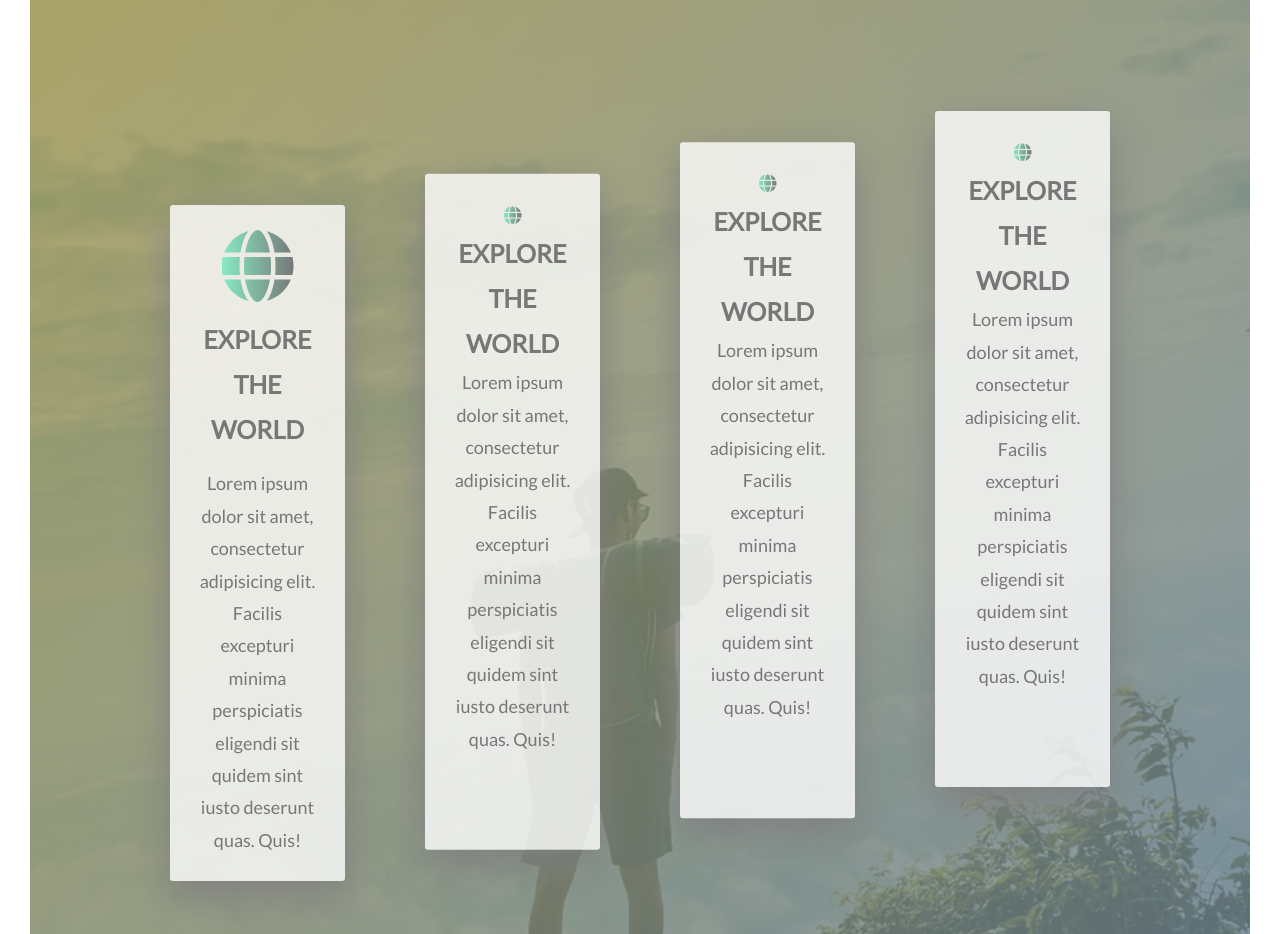
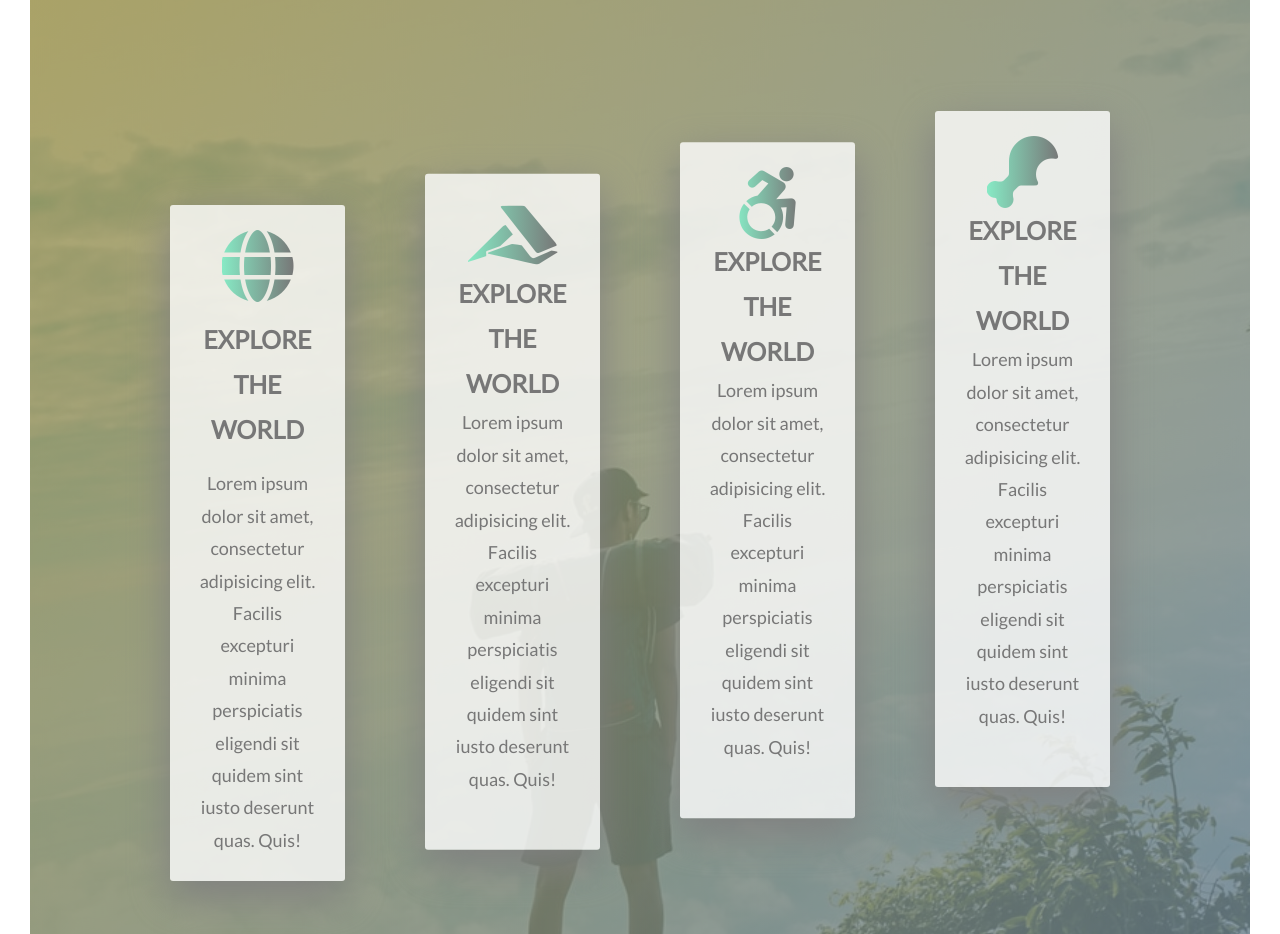
Before and after one commit to ivanmaric1/BJJ_site, a plain HTML site: page index.html in a window 1280 px wide. Shown: the part 2520-3454 px from the top of the page. Drawn offline with Linux system fonts and the light colour scheme.

Commit message:
dodane ikone

```diff
--- a/index.html
+++ b/index.html
@@ -60,26 +60,28 @@
          </p>
        </div>
        <div class="feature-box">
-        <i class="fas fa-globe feature-box__icon"></i>
+        <i class="fab fa-accusoft fa-4x feature-box__icon"></i>
         <h3 class="heading-tertiary">Explore the world</h3>
         <p>
            Lorem ipsum dolor sit amet, consectetur adipisicing elit. Facilis excepturi minima perspiciatis eligendi sit quidem sint iusto deserunt quas. Quis!
         </p>
       </div>
       <div class="feature-box">
-        <i class="fas fa-globe feature-box__icon"></i>
+        <i class="fab fa-accessible-icon fa-4x feature-box__icon"></i>
         <h3 class="heading-tertiary">Explore the world</h3>
         <p>
            Lorem ipsum dolor sit amet, consectetur adipisicing elit. Facilis excepturi minima perspiciatis eligendi sit quidem sint iusto deserunt quas. Quis!
         </p>
       </div>
       <div class="feature-box">
-        <i class="fas fa-globe feature-box__icon"></i>
+        <i class="fas fa-drumstick-bite fa-4x feature-box__icon"></i>
         <h3 class="heading-tertiary">Explore the world</h3>
         <p>
            Lorem ipsum dolor sit amet, consectetur adipisicing elit. Facilis excepturi minima perspiciatis eligendi sit quidem sint iusto deserunt quas. Quis!
         </p>
       </div>
    </section>
+
+
 </body>
 </html>
--- a/style/sass/components/_feature-box.scss
+++ b/style/sass/components/_feature-box.scss
@@ -20,6 +20,6 @@
     }
 
     &:hover {
-        transform: translateY(-1.5rem) scale(1.03);
+        color: var(--logo-color);
     }
 }
```
Also changed, not shown: style/main.css, 1 other file.
